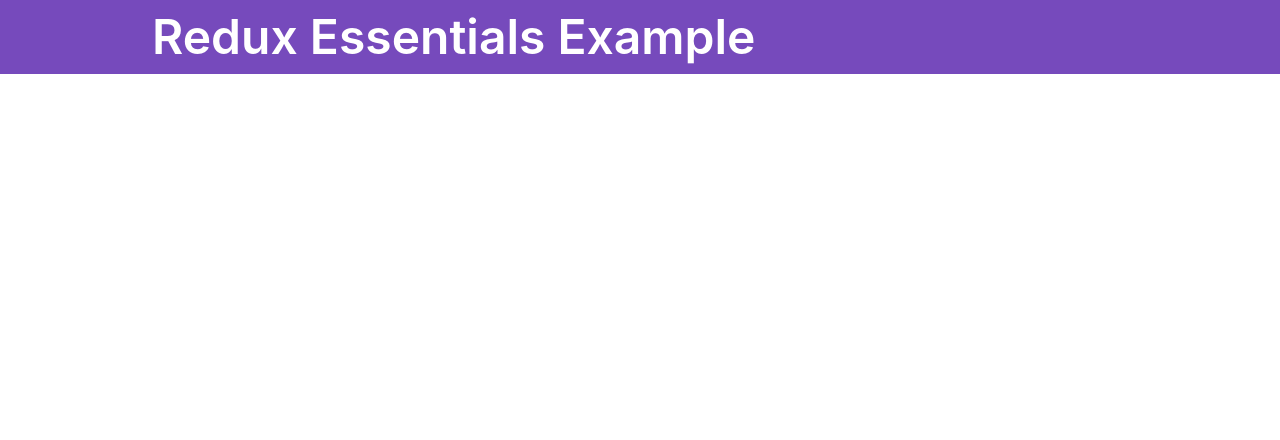
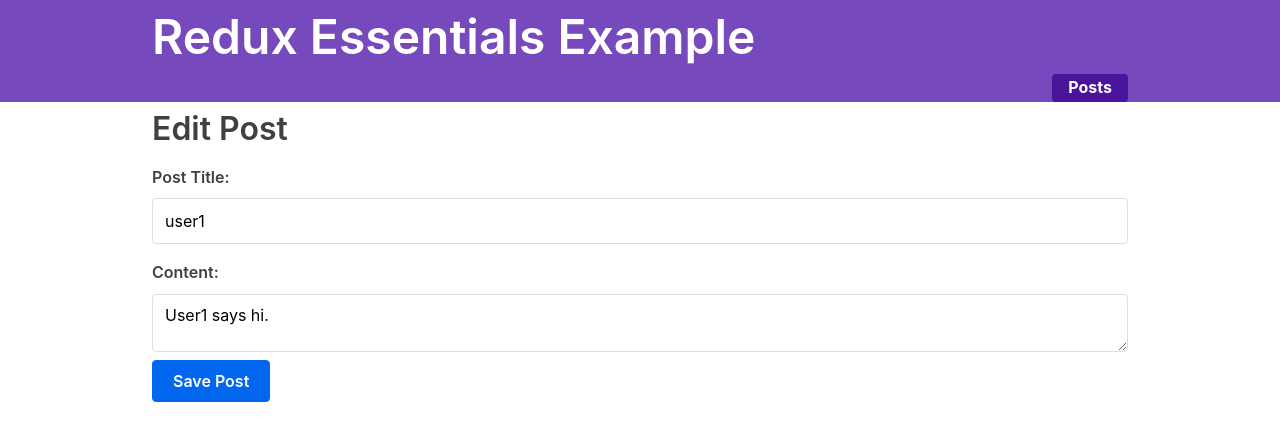
Before and after one commit to rahulxyz/social-feed-rtk, a React (Vite) app: page /editPost/1 in a window 1280 px wide. Shown: the top 440 px of the page. Built offline with nearby package versions, Linux system fonts and the light colour scheme.

Commit message:
edit and selectors

```diff
--- a/src/App.tsx
+++ b/src/App.tsx
@@ -1,25 +1,18 @@
 import { Route, BrowserRouter as Router, Routes } from "react-router-dom";
 import { Navbar } from "./components/Navbar";
-import { AddPostForm } from "@/features/posts/AddPostForm";
-import { PostsList } from "@/features/posts/postsList";
-
+import { PostsMainPage } from "./features/posts/PostsMainPage";
+import { SinglePostPage } from "./features/posts/SinglePostPage";
+import { EditPostForm } from "./features/posts/EditPostForm";
 
 function App() {
-
   return (
     <Router>
       <Navbar />
       <div className="App">
         <Routes>
-          <Route
-            path="/"
-            element={
-              <>
-              <AddPostForm/>
-                <PostsList />
-              </>
-            }
-          ></Route>
+          <Route path="/editPost/:postId" element={<EditPostForm />} />
+          <Route path="/posts/:postId" element={<SinglePostPage />} />
+          <Route path="/" element={<PostsMainPage />}></Route>
         </Routes>
       </div>
     </Router>
--- a/src/components/Navbar.tsx
+++ b/src/components/Navbar.tsx
@@ -1,4 +1,5 @@
-import React from 'react'
+import React from "react";
+import { Link } from "react-router-dom";
 
 export const Navbar = () => {
   return (
@@ -8,8 +9,9 @@
 
         <div className="navContent">
           <div className="navLinks"></div>
+          <Link to="/">Posts</Link>
         </div>
       </section>
     </nav>
-  )
-}
+  );
+};
--- /dev/null
+++ b/src/features/posts/EditPostForm.tsx
@@ -0,0 +1,63 @@
+import React from "react";
+import { useNavigate, useParams } from "react-router-dom";
+
+import { useAppSelector, useAppDispatch } from "@/app/hooks";
+import { postUpdated, selectPostById } from "./postsSlice";
+
+// omit form element types
+
+export const EditPostForm = () => {
+  const { postId } = useParams();
+
+  const post = useAppSelector((state) => selectPostById(state, postId!));
+
+  const dispatch = useAppDispatch();
+  const navigate = useNavigate();
+
+  if (!post) {
+    return (
+      <section>
+        <h2>Post not found!</h2>
+      </section>
+    );
+  }
+
+  const onSavePostClicked = (event: React.FormEvent<HTMLFormElement>) => {
+    // Prevent server submission
+    event.preventDefault();
+
+    const formData = new FormData(event.currentTarget);
+    const title = formData.get("postTitle") as string;
+    const content = formData.get("postContent") as string;
+
+    if (title && content) {
+      dispatch(postUpdated({ id: post.id, title, content }));
+      navigate(`/posts/${postId}`);
+    }
+  };
+
+  return (
+    <section>
+      <h2>Edit Post</h2>
+      <form onSubmit={onSavePostClicked}>
+        <label htmlFor="postTitle">Post Title:</label>
+        <input
+          type="text"
+          id="postTitle"
+          name="postTitle"
+          defaultValue={post.title}
+          required
+        />
+        <label htmlFor="postContent">Content:</label>
+        <textarea
+          id="postContent"
+          name="postContent"
+          defaultValue={post.content}
+          required
+        />
+
+        <button>Save Post</button>
+      </form>
+    </section>
+  );
+};
--- /dev/null
+++ b/src/features/posts/PostsMainPage.tsx
@@ -0,0 +1,11 @@
+import { PostsList } from './postsList'
+import { AddPostForm } from './AddPostForm'
+
+export function PostsMainPage() {
+  return (
+    <div>
+      <AddPostForm />
+      <PostsList />
+    </div>
+  )
+}
--- /dev/null
+++ b/src/features/posts/SinglePostPage.tsx
@@ -0,0 +1,30 @@
+import { Link, useParams } from "react-router-dom";
+
+import { useAppSelector } from "@/app/hooks";
+import { selectPostById } from "./postsSlice";
+
+export const SinglePostPage = () => {
+  const { postId } = useParams();
+
+  const post = useAppSelector((state) => selectPostById(state, postId!));
+
+  if (!post) {
+    return (
+      <section>
+        <h2>Post not found!</h2>
+      </section>
+    );
+  }
+
+  return (
+    <section>
+      <article className="post">
+        <h2>{post.title}</h2>
+        <p className="post-content">{post.content}</p>
+        <Link to={`/editPost/${post.id}`} className="button">
+          Edit Post
+        </Link>
+      </article>
+    </section>
+  );
+};
--- a/src/features/posts/postsList.tsx
+++ b/src/features/posts/postsList.tsx
@@ -1,11 +1,15 @@
 import { useAppSelector } from "@/app/hooks";
+import { Link } from "react-router-dom";
+import { selectAllPosts } from "./postsSlice";
 
 export const PostsList = () => {
-  const posts = useAppSelector((state) => state.posts);
+  const posts = useAppSelector(selectAllPosts);
 
   const renderedPosts = posts.map((post) => (
     <article className="post-excerpt" key={post.id}>
-      <h3>{post.title}</h3>
+      <h3>
+        <Link to={`/posts/${post.id}`}>{post.title}</Link>
+      </h3>
       <p className="post-content">{post.content}</p>
     </article>
   ));
--- a/src/features/posts/postsSlice.ts
+++ b/src/features/posts/postsSlice.ts
@@ -1,3 +1,4 @@
+import type { RootState } from "@/app/store";
 import { createSlice, type PayloadAction } from "@reduxjs/toolkit";
 
 export interface Post {
@@ -15,12 +16,32 @@
   name: "posts",
   initialState,
   reducers: {
-    postAdded: (state, action: PayloadAction<Post>)=>{
-        state.push(action.payload);
-    }
+    postAdded: (state, action: PayloadAction<Post>) => {
+      state.push(action.payload);
+    },
+    postUpdated(state, action: PayloadAction<Post>) {
+      const { id, title, content } = action.payload;
+      const existingPost = state.find((post) => post.id === id);
+      if (existingPost) {
+        existingPost.title = title;
+        existingPost.content = content;
+      }
+    },
+  },
+  selectors: {
+    selectAllPosts: (postsState) => postsState,
+    selectPostById: (postsState, postId: string) => {
+      return postsState.find((post) => post.id === postId);
+    },
   },
 });
 
-export const {postAdded} = postSlice.actions;
+export const { postAdded, postUpdated } = postSlice.actions;
+export const { selectAllPosts, selectPostById } = postSlice.selectors;
 
 export default postSlice.reducer;
+
+// export const selectAllPosts = (state: RootState) => state.posts
+
+// export const selectPostById = (state: RootState, postId: string) =>
+//   state.posts.find(post => post.id === postId)
```
